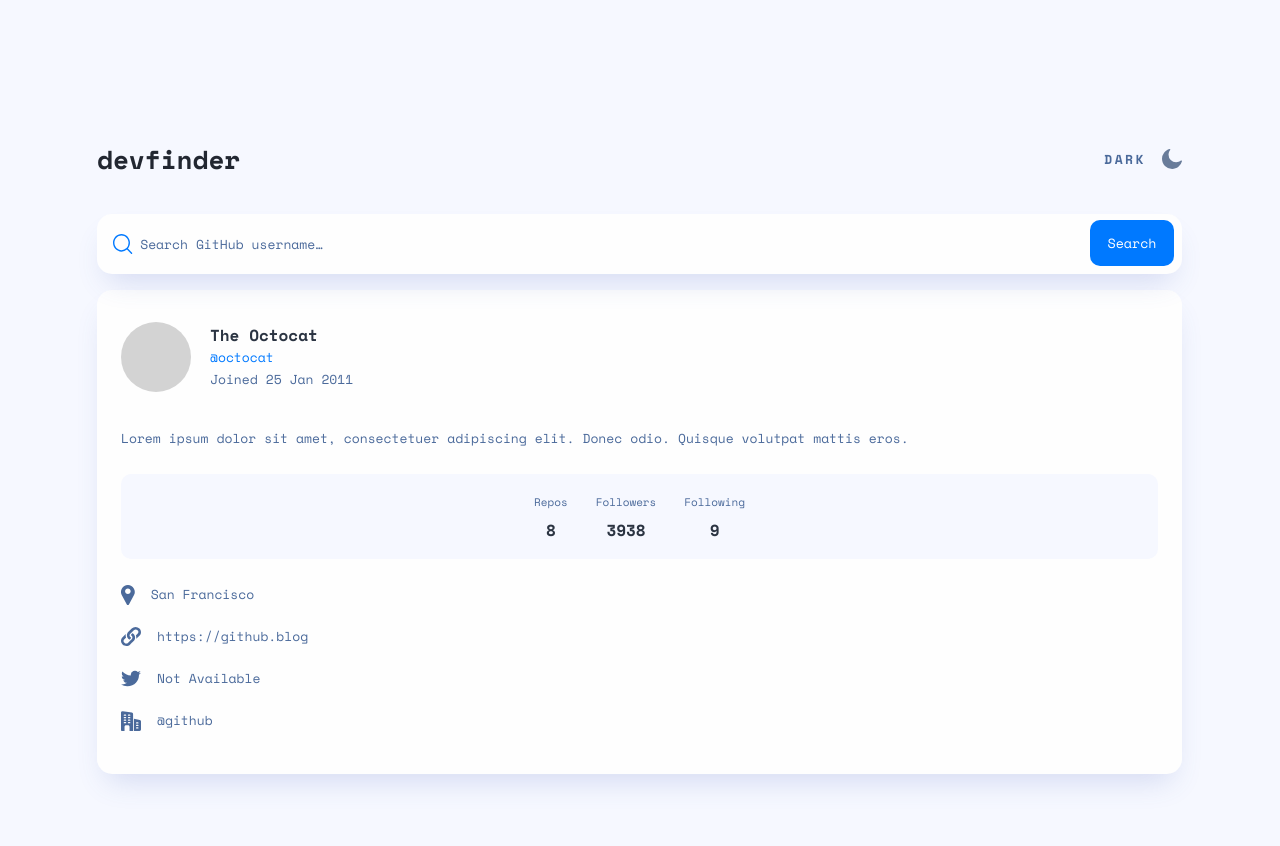
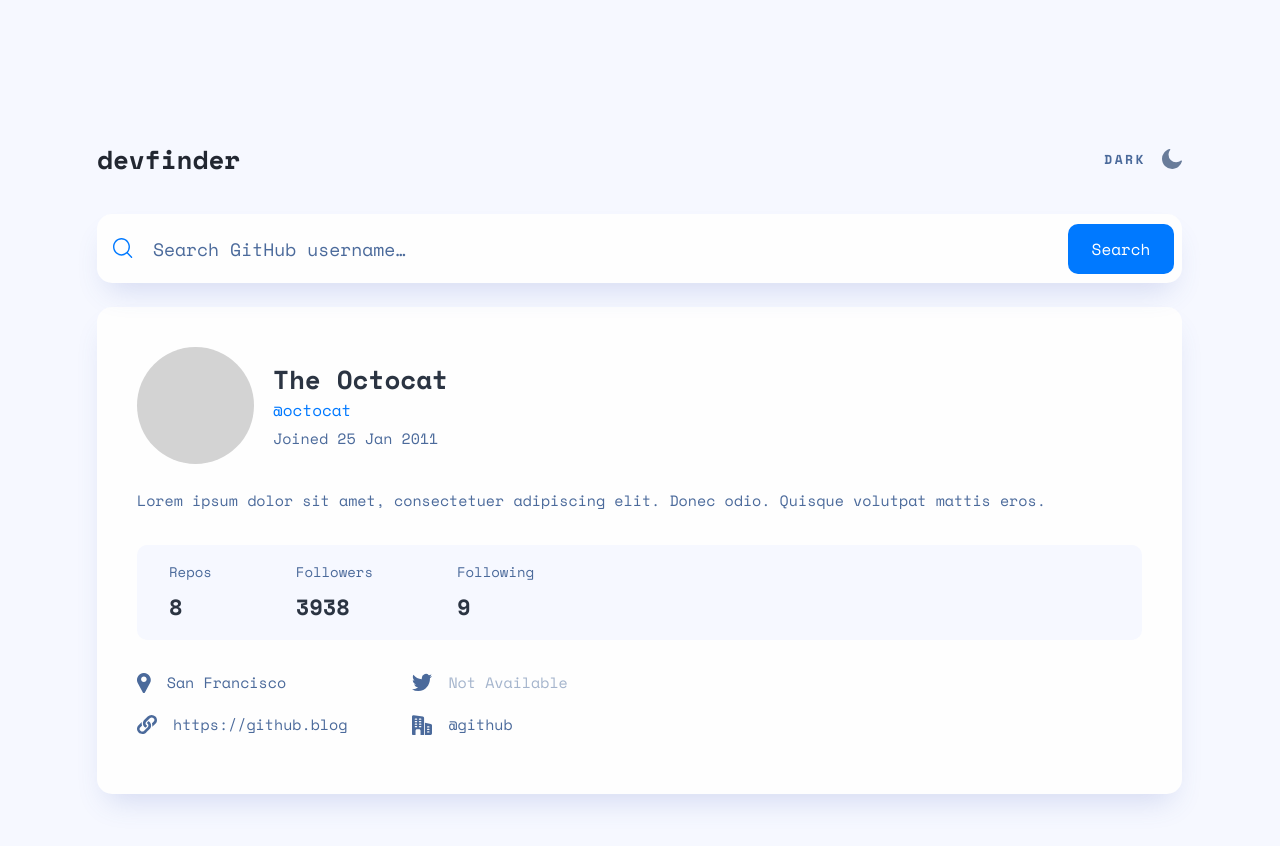
Before and after one commit to anitayawson/Github-User-Search-App, a React (Create React App) app: page / in a window 1280 px wide. Shown: the top 846 px of the page. Built offline with nearby package versions, Linux system fonts and the light colour scheme.

Commit message:
Refine responsive design: Adjust margins, paddings, typography, and icon sizes for different screen sizes

```diff
--- a/src/App.scss
+++ b/src/App.scss
@@ -31,6 +31,13 @@ body {
   padding-right: 1.5rem;
 
   @include tablet {
-    padding: 8.75rem 6.125rem 14.75rem 6.0625rem;
+    padding: 8.75rem 6.125rem 10rem 6.0625rem;
+  }
+
+  @include desktop {
+    padding-top: 6rem;
+    padding-bottom: 8rem;
+    padding-left: 25%;
+    padding-right: 25%;
   }
 }
--- a/src/components/SearchBar/SearchBar.scss
+++ b/src/components/SearchBar/SearchBar.scss
@@ -16,6 +16,16 @@
     font-size: 0.8125rem;
     padding-left: 2.7rem;
 
+    @include tablet {
+      height: 4.3125rem;
+      font-size: 1.125rem;
+      padding-left: 3.5rem;
+    }
+
+    @include desktop {
+      padding-left: 5rem;
+    }
+
     &::placeholder {
       color: $devfinder-dark-blue;
     }
@@ -28,6 +38,14 @@
     flex-shrink: 0;
     left: 1rem;
     top: 1.25rem;
+
+    @include tablet {
+      top: 1.5rem;
+    }
+
+    @include desktop {
+      left: 2rem;
+    }
   }
 
   &__btn {
@@ -41,5 +59,12 @@
     border: none;
     right: 0.5rem;
     top: 0.4rem;
+
+    @include tablet {
+      width: 6.625rem;
+      height: 3.125rem;
+      top: 0.6rem;
+      font-size: 1rem;
+    }
   }
 }
--- a/src/components/UserCard/UserCard.js
+++ b/src/components/UserCard/UserCard.js
@@ -6,49 +6,60 @@ import companyIcon from "../../assets/icon-company.svg";
 
 export default function UserCard() {
   return (
-    <section class="user-card">
-      <div class="user__header">
-        <div class="user__img"></div>
-        <div class="user__header-info">
-          <h1 class="user__name">The Octocat</h1>
-          <h3 class="user__handle">@octocat</h3>
-          <h3 class="user__date-joined">Joined 25 Jan 2011</h3>
+    <section className="user-card">
+      <div className="user__header">
+        <div className="user__img"></div>
+        <div className="user__header-info">
+          <div>
+            <h1 className="user__name">The Octocat</h1>
+            <h3 className="user__handle">@octocat</h3>
+          </div>
+          <h3 className="user__date-joined">Joined 25 Jan 2011</h3>
         </div>
+        {/* <p className="">This profile has no bio</p> */}
       </div>
-      <p class="user__description">
+      <p className="user__description">
         Lorem ipsum dolor sit amet, consectetuer adipiscing elit. Donec odio.
         Quisque volutpat mattis eros.
       </p>
-      <div class="user-stats">
-        <div class="user-stats__repos">
-          <p class="user-stats__label">Repos</p>
-          <p class="user-stats__info">8</p>
+      <div className="user-stats">
+        <div className="user-stats__repos">
+          <p className="user-stats__label">Repos</p>
+          <p className="user-stats__info">8</p>
         </div>
-        <div class="user-stats__followers">
-          <p class="user-stats__label">Followers</p>
-          <p class="user-stats__info">3938</p>
+        <div className="user-stats__followers">
+          <p className="user-stats__label">Followers</p>
+          <p className="user-stats__info">3938</p>
         </div>
-        <div class="user-stats__following">
-          <p class="user-stats__label">Following</p>
-          <p class="user-stats__info">9</p>
+        <div className="user-stats__following">
+          <p className="user-stats__label">Following</p>
+          <p className="user-stats__info">9</p>
         </div>
       </div>
-      <div class="user-links">
-        <div class="user-links__location user-link__container">
-          <img class="location-icon" src={locationIcon} alt="location pin" />
-          <p class="user-link__name">San Francisco</p>
+      <div className="user-links">
+        <div>
+          <div className="user-links__location user-link__container">
+            <img
+              className="location-icon"
+              src={locationIcon}
+              alt="location pin"
+            />
+            <p className="user-link__name">San Francisco</p>
+          </div>
+          <div className="user-links__website user-link__container">
+            <img className="website-icon" src={websiteIcon} alt="website" />
+            <p className="user-link__name">https://github.blog</p>
+          </div>
         </div>
-        <div class="user-links__website user-link__container">
-          <img class="website-icon" src={websiteIcon} alt="website" />
-          <p class="user-link__name">https://github.blog</p>
-        </div>
-        <div class="user-links__social user-link__container">
-          <img class="social-icon" src={socialIcon} alt="twitter" />
-          <p class="user-link__name">Not Available</p>
-        </div>
-        <div class="user-links__company user-link__container">
-          <img src={companyIcon} alt="office building" />
-          <p class="user-link__name">@github</p>
+        <div>
+          <div className="user-links__social user-link__container">
+            <img className="social-icon" src={socialIcon} alt="twitter" />
+            <p className="user-link__name info-unavailable">Not Available</p>
+          </div>
+          <div className="user-links__company user-link__container">
+            <img src={companyIcon} alt="office building" />
+            <p className="user-link__name">@github</p>
+          </div>
         </div>
       </div>
     </section>
--- a/src/components/UserCard/UserCard.scss
+++ b/src/components/UserCard/UserCard.scss
@@ -6,8 +6,17 @@
   border-radius: 15px;
   box-shadow: 0px 16px 30px -10px rgba(70, 96, 187, 0.2);
   margin-top: 1rem;
-  margin-bottom: 4.9375rem;
   padding: 2rem 1.5rem 1.5rem;
+
+  @include tablet {
+    margin-top: 1.5rem;
+    padding: 2.5rem;
+  }
+
+  @include desktop {
+    padding-left: 3rem;
+    padding-right: 3rem;
+  }
 }
 
 .user {
@@ -15,6 +24,10 @@
     display: flex;
     gap: 1.1875rem;
     align-items: center;
+
+    @include desktop {
+      align-items: flex-start;
+    }
   }
 
   &__img {
@@ -23,26 +36,72 @@
     height: 4.375rem;
     flex-shrink: 0;
     border-radius: 50%;
+
+    @include tablet {
+      width: 7.3125rem;
+      height: 7.3125rem;
+    }
+  }
+
+  &__header-info {
+    @include tablet {
+      display: flex;
+      flex-direction: column;
+      gap: 0.25rem;
+    }
+
+    @include desktop {
+      width: 100%;
+      flex-direction: row;
+      justify-content: space-between;
+      margin-left: 1rem;
+    }
   }
 
   &__name {
     color: $devfinder-navy;
     font-size: 1rem;
+
+    @include tablet {
+      font-size: 1.625rem;
+    }
   }
 
   &__handle {
     color: $devfinder-blue;
     font-size: 0.8125rem;
     font-weight: $font-normal;
+
+    @include tablet {
+      font-size: 1rem;
+    }
   }
 
   &__date-joined {
     @include paragraph-styles;
+
+    @include tablet {
+      font-size: 0.9375rem;
+    }
+
+    @include desktop {
+      margin-top: 0.5rem;
+    }
   }
 
   &__description {
     @include paragraph-styles;
     margin-top: 2.125rem;
+
+    @include tablet {
+      font-size: 0.9375rem;
+      margin-top: 1.5rem;
+    }
+
+    @include desktop {
+      margin-left: 9.75rem;
+      margin-top: -2.25rem;
+    }
   }
 }
 
@@ -57,11 +116,30 @@
   margin-top: 1.4375rem;
   margin-bottom: 1.4375rem;
 
+  @include tablet {
+    padding-top: 1rem;
+    padding-bottom: 1.0625rem;
+    padding-left: 2rem;
+    margin-top: 2rem;
+    margin-bottom: 1.875rem;
+    justify-content: flex-start;
+    gap: 5.25rem;
+    height: auto;
+  }
+
+  @include desktop {
+    margin-left: 9.75rem;
+  }
+
   &__label {
     font-size: 0.6875rem;
     text-align: center;
     margin-bottom: 0.5rem;
     color: $devfinder-dark-blue;
+
+    @include tablet {
+      font-size: 0.875rem;
+    }
   }
 
   &__info {
@@ -69,8 +147,25 @@
     font-size: 1rem;
     font-weight: $font-bold;
     text-align: center;
+
+    @include tablet {
+      text-align: left;
+      font-size: 1.375rem;
+    }
   }
 }
+
+.user-links {
+  @include tablet {
+    display: flex;
+    gap: 4.0625rem;
+  }
+
+  @include desktop {
+    margin-left: 9.75rem;
+  }
+}
+
 .user-link {
   &__container {
     display: flex;
@@ -81,7 +176,15 @@
   &__name {
     @include paragraph-styles;
     margin-left: 1rem;
+
+    @include tablet {
+      font-size: 0.9375rem;
+    }
   }
+}
+
+.info-unavailable {
+  color: $unavailable-info-color;
 }
 
 .location-icon {
@@ -98,7 +201,7 @@
 
 .social-icon {
   width: 1.25rem;
-  height: 1.0156rem;
+  height: 1.2rem;
   flex-shrink: 0;
 }
 
--- a/src/styles/partials/_variables.scss
+++ b/src/styles/partials/_variables.scss
@@ -7,8 +7,10 @@ $devfinder-light-blue: #f6f8ff;
 $devfinder-white: #fefefe;
 $logo-color: #222731;
 
+$unavailable-info-color: #a4b4cc;
+
 $font-bold: 700;
 $font-normal: 400;
 
 $tablet-breakpoint: 768px;
-$desktop-breakpoint: 1280px;
+$desktop-breakpoint: 1440px;
```
